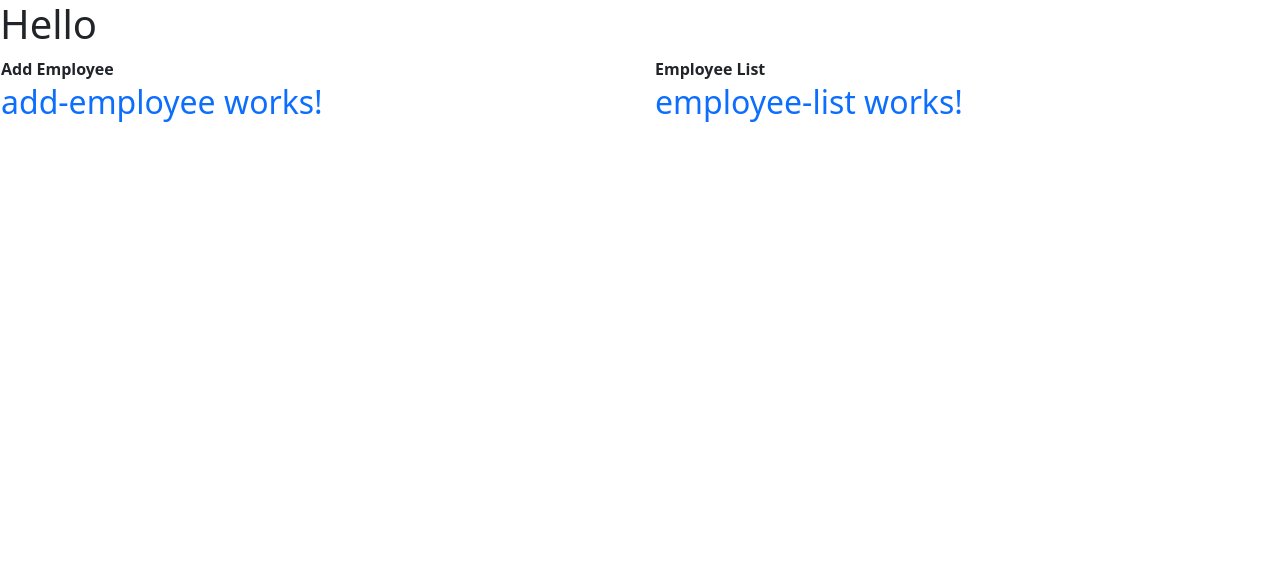
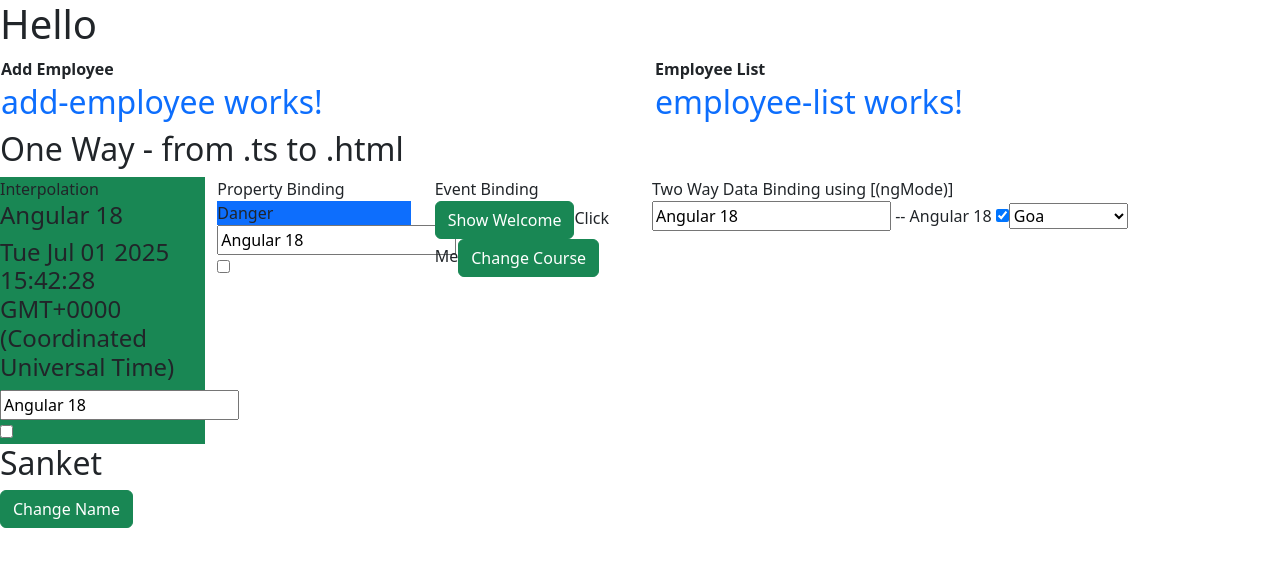
Before and after one commit to sanketbelkhede/angular_18, an Angular app: page / in a window 1280 px wide. Shown: the top 566 px of the page. Built offline with nearby package versions, Linux system fonts and the light colour scheme.

Commit message:
data binding

```diff
--- a/src/app/app.component.html
+++ b/src/app/app.component.html
@@ -1,9 +1,12 @@
 <h1>Hello</h1>
 <table style="width: 100%">
+  <thead>
   <tr>
     <th>Add Employee</th>
     <th>Employee List</th>
   </tr>
+  </thead>
+  <tbody>
   <tr>
     <td>
       <app-add-employee></app-add-employee>
@@ -12,4 +15,15 @@
       <app-employee-list></app-employee-list>
     </td>
   </tr>
+  </tbody>
+
 </table>
+<table>
+  <thead>
+    <tr></tr>
+  </thead>
+</table>
+
+<div>
+  <app-data-binding></app-data-binding>
+</div>
--- a/src/app/app.component.ts
+++ b/src/app/app.component.ts
@@ -2,11 +2,12 @@
 import { RouterOutlet } from '@angular/router';
 import {AddEmployeeComponent} from "./components/add-employee/add-employee.component";
 import {EmployeeListComponent} from "./components/employee-list/employee-list.component";
+import {DataBindingComponent} from "./components/data-binding/data-binding.component";
 
 @Component({
   selector: 'app-root',
   standalone: true,
-  imports: [RouterOutlet, AddEmployeeComponent, EmployeeListComponent],
+  imports: [RouterOutlet, AddEmployeeComponent, EmployeeListComponent, DataBindingComponent],
   templateUrl: './app.component.html',
   styleUrl: './app.component.css'
 })
--- a/src/app/components/data-binding/data-binding.component.html
+++ b/src/app/components/data-binding/data-binding.component.html
@@ -1 +1,56 @@
-<p>data-binding works!</p>
+<div class="row">
+  <div class="col-4">
+    <h2>One Way - from .ts to .html</h2>
+  </div>
+  <div class="col-4">
+
+  </div>
+  <div class="col-4">
+
+  </div>
+</div>
+
+<div class="row">
+  <div class="col-6">
+    <div class="row">
+      <div class="col-4 bg-success">
+        <div>Interpolation</div>
+        <h4>{{courseName}}</h4>
+        <h4>{{currentDate}}</h4>
+        <input type="text" value="{{courseName}}" placeholder="Enter text">
+        <input type="{{inputType}}">
+      </div>
+      <div class="col-4">
+        <div>Property Binding</div>
+        <div [class]="myClassName">Danger</div>
+        <input type="text" [value]="courseName">
+        <input [type]="inputType">
+      </div>
+      <div class="col-4">
+        <div>Event Binding</div>
+        <div class="btn btn-success" (click)="showAlert('Welcome Angular 18')">Show Welcome</div>
+        <span (click)="showAlert('This is from Span')">Click Me</span>
+        <div class="btn btn-success" (click)="changeCourseName()">Change Course</div>
+      </div>
+    </div>
+
+  </div>
+
+  <div class="col-6">
+    <div>Two Way Data Binding using [(ngMode)]</div>
+    <input type="text" [(ngModel)]="courseName"/> -- {{courseName}}
+    <input type="checkbox" [(ngModel)]="isIndian">
+
+    <select [(ngModel)]="stateName">
+      <option value="">Select</option>
+      <option value="Maharashtra">Maharashtra</option>
+      <option value="Goa">Goa</option>
+      <option value="Punjab">Punjab</option>
+    </select>
+  </div>
+
+  <div class="col-4">
+    <h2>{{firstName()}}</h2>
+    <div class="btn btn-success" (click)="changeFirstName()">Change Name</div>
+  </div>
+</div>
--- a/src/app/components/data-binding/data-binding.component.ts
+++ b/src/app/components/data-binding/data-binding.component.ts
@@ -1,12 +1,39 @@
-import { Component } from '@angular/core';
+import {Component, signal} from '@angular/core';
+import {FormsModule} from "@angular/forms";
 
 @Component({
   selector: 'app-data-binding',
   standalone: true,
-  imports: [],
+  imports: [FormsModule],
   templateUrl: './data-binding.component.html',
   styleUrl: './data-binding.component.css'
 })
 export class DataBindingComponent {
 
+  //string, number, boolean, date
+  courseName: string = "Angular 18";
+  stateName = "Goa";
+  inputType = "checkbox";
+  myClassName: string = "bg-primary";
+  rollNo: number = 123;
+  isIndian: boolean = true;
+  currentDate: Date = new Date();
+
+  firstName = signal("Sanket")
+
+  constructor() {
+
+  }
+
+  changeCourseName() {
+    this.courseName = "React JS";
+  }
+
+  changeFirstName() {
+    this.firstName.set("Sachin") // for signal use .set
+  }
+
+  showAlert(message: string) {
+    alert(message);
+  }
 }
```
